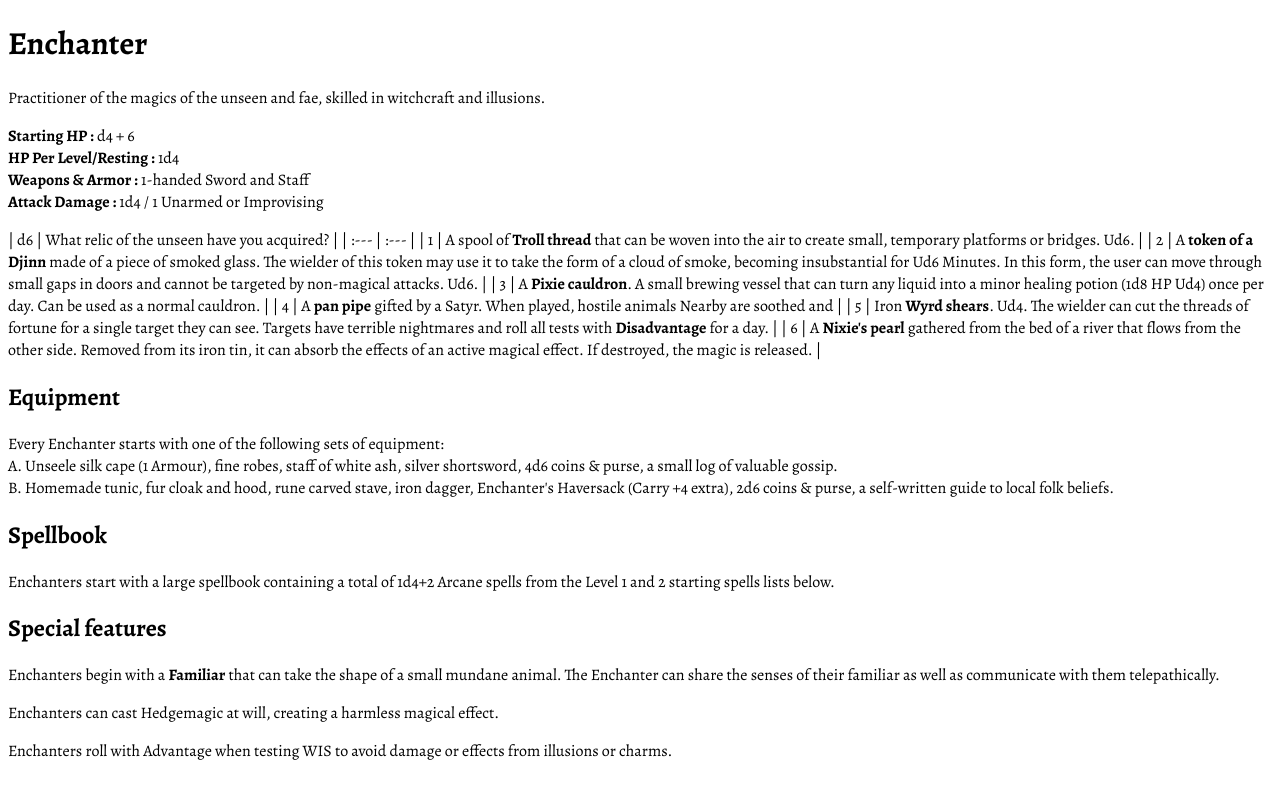
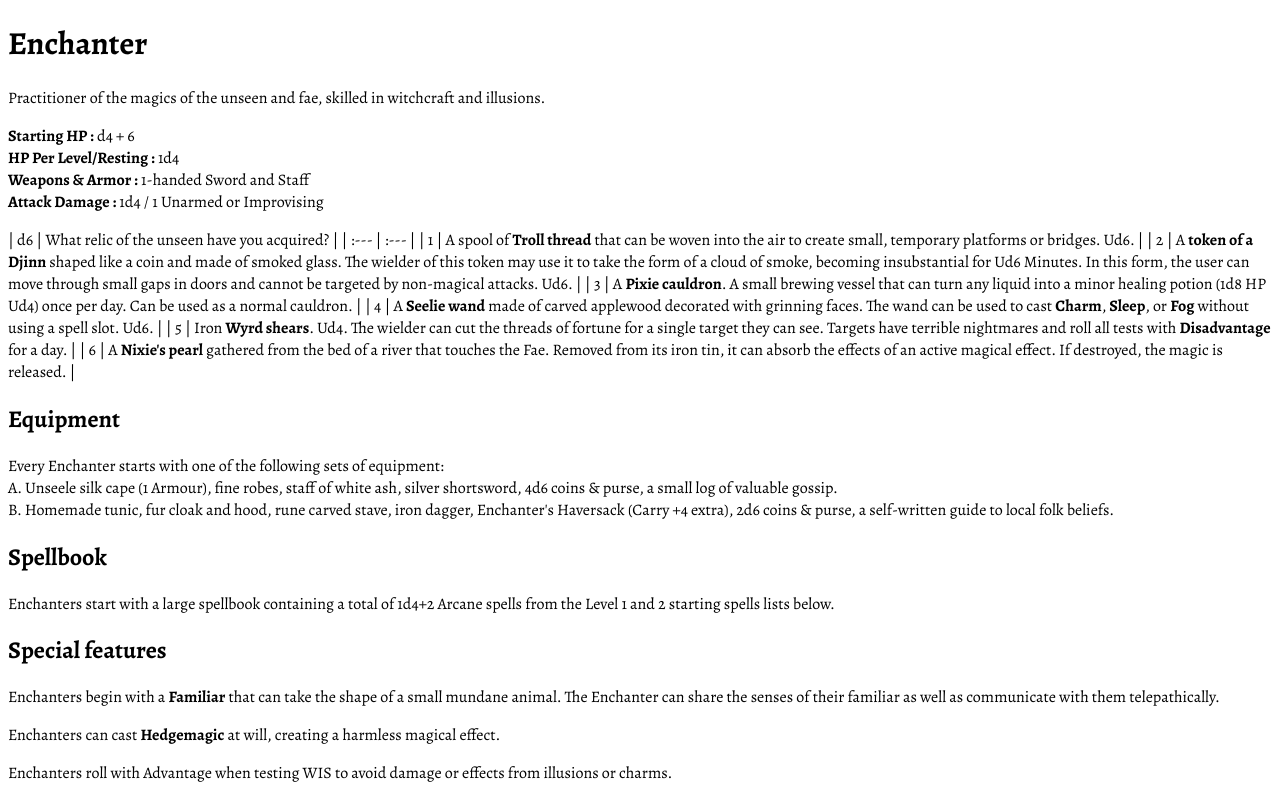
Before and after one commit to matt-gefen/radiant-hack, a Next.js app: page /additional_classes/enchanter in a window 1280 px wide. Shown: the top 786 px of the page. Built offline with nearby package versions, Linux system fonts and the light colour scheme.

Commit message:
adjusted enchanter items

```diff
--- a/pages/additional_classes/enchanter.mdx
+++ b/pages/additional_classes/enchanter.mdx
@@ -10,11 +10,11 @@ Practitioner of the magics of the unseen and fae, skilled in witchcraft and illu
 | d6   | What relic of the unseen have you acquired?   |
 | :--- | :--- |
 | 1    | A spool of **Troll thread** that can be woven into the air to create small, temporary platforms or bridges. Ud6.    |
-| 2    | A **token of a Djinn** made of a piece of smoked glass. The wielder of this token may use it to take the form of a cloud of smoke, becoming insubstantial for Ud6 Minutes. In this form, the user can move through small gaps in doors and cannot be targeted by non-magical attacks. Ud6. |
+| 2    | A **token of a Djinn** shaped like a coin and made of smoked glass. The wielder of this token may use it to take the form of a cloud of smoke, becoming insubstantial for Ud6 Minutes. In this form, the user can move through small gaps in doors and cannot be targeted by non-magical attacks. Ud6. |
 | 3    | A **Pixie cauldron**. A small brewing vessel that can turn any liquid into a minor healing potion (1d8 HP Ud4) once per day. Can be used as a normal cauldron.    |
-| 4    | A **pan pipe** gifted by a Satyr. When played, hostile animals Nearby are soothed and    |
+| 4    | A **Seelie wand** made of carved applewood decorated with grinning faces. The wand can be used to cast **Charm**, **Sleep**, or **Fog** without using a spell slot. Ud6. |
 | 5    | Iron **Wyrd shears**. Ud4. The wielder can cut the threads of fortune for a single target they can see. Targets have terrible nightmares and roll all tests with **Disadvantage** for a day.      |
-| 6    | A **Nixie's pearl** gathered from the bed of a river that flows from the other side. Removed from its iron tin, it can absorb the effects of an active magical effect. If destroyed, the magic is released.  |
+| 6    | A **Nixie's pearl** gathered from the bed of a river that touches the Fae. Removed from its iron tin, it can absorb the effects of an active magical effect. If destroyed, the magic is released.  |
 
 ## Equipment
 Every Enchanter starts with one of the following sets of equipment:\
@@ -29,7 +29,7 @@ Enchanters start with a large spellbook containing a total of 1d4+2 Arcane spell
 
 Enchanters begin with a **Familiar** that can take the shape of a small mundane animal. The Enchanter can share the senses of their familiar as well as communicate with them telepathically.
 
-Enchanters can cast Hedgemagic at will, creating a harmless magical effect.
+Enchanters can cast **Hedgemagic** at will, creating a harmless magical effect.
 
 Enchanters roll with Advantage when testing WIS to avoid damage or effects from illusions or charms.
 
```
